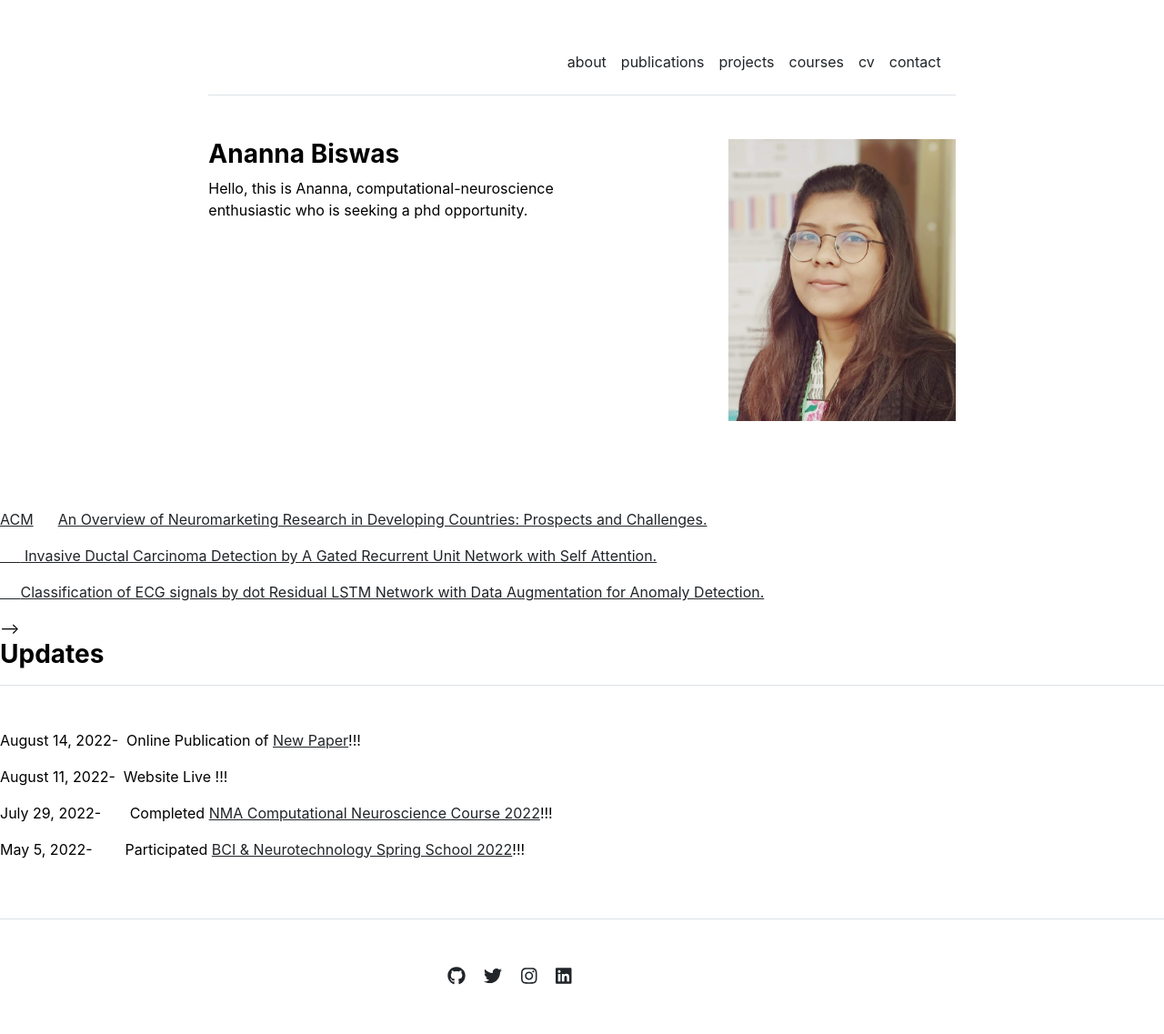
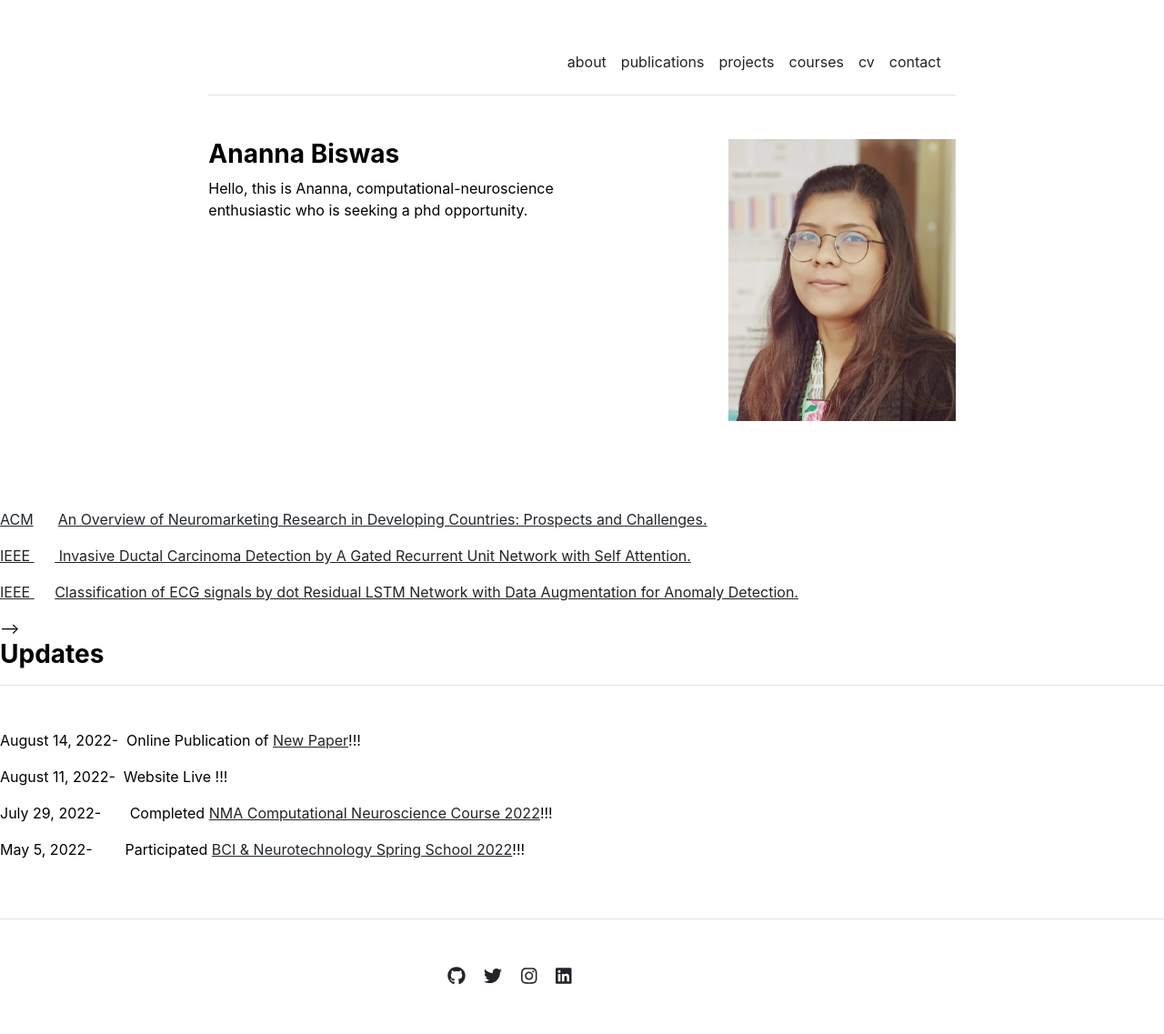
Before and after one commit to Anannabiswas/anannabiswas.github.io, a Jekyll site: the page built from index.md, in a window 1280 px wide. Shown: the whole page at 91% size. Built offline with Jekyll 4.4.1, drawn with Linux system fonts in a browser that asks for light colours.

Commit message:
Update publications.html

```diff
--- a/_includes/publications.html
+++ b/_includes/publications.html
@@ -14,8 +14,18 @@
 
   <div>
      <p><a href ="https://dl.acm.org/doi/abs/10.1145/3542954.3542977">ACM</a> &nbsp; &nbsp; &nbsp;<a href ="/assets/paper/icca.pdf">An Overview of Neuromarketing Research in Developing Countries: Prospects and Challenges.</a> </p>
-     <p><a href = "https://ieeexplore.ieee.org/abstract/document/9068841" IEEE </a> &nbsp; &nbsp; &nbsp;<a href ="/assets/paper/eict.pdf"> Invasive Ductal Carcinoma Detection by A Gated Recurrent Unit Network with Self Attention.</a></p>
-     <p><a href = "https://ieeexplore.ieee.org/document/9038287" IEEE </a> &nbsp; &nbsp; &nbsp;<a href ="/assets/paper/eict.pdf">Classification of ECG signals by dot Residual LSTM Network with Data Augmentation for Anomaly Detection.</a></p>
-     <p> </p>
+     </p>
+  </div>
+
+  <div>
+
+     <p><a href = "https://ieeexplore.ieee.org/abstract/document/9068841"> IEEE </a> &nbsp; &nbsp; &nbsp;<a href ="/assets/paper/eict.pdf"> Invasive Ductal Carcinoma Detection by A Gated Recurrent Unit Network with Self Attention.</a></p>
+     </p>
+  </div>
+
+  <div>
+
+     <p><a href = "https://ieeexplore.ieee.org/document/9038287"> IEEE </a> &nbsp; &nbsp; &nbsp;<a href ="/assets/paper/eict.pdf">Classification of ECG signals by dot Residual LSTM Network with Data Augmentation for Anomaly Detection.</a></p>
+     </p>
   </div>
 </div>
```
